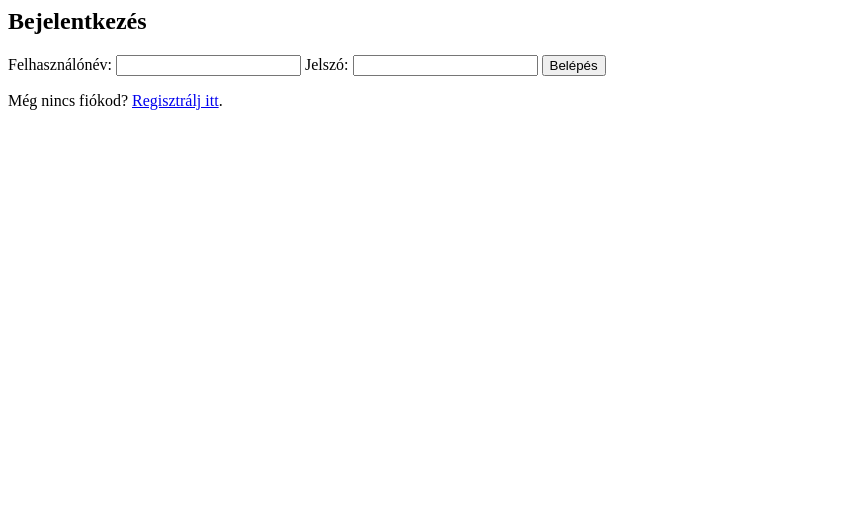
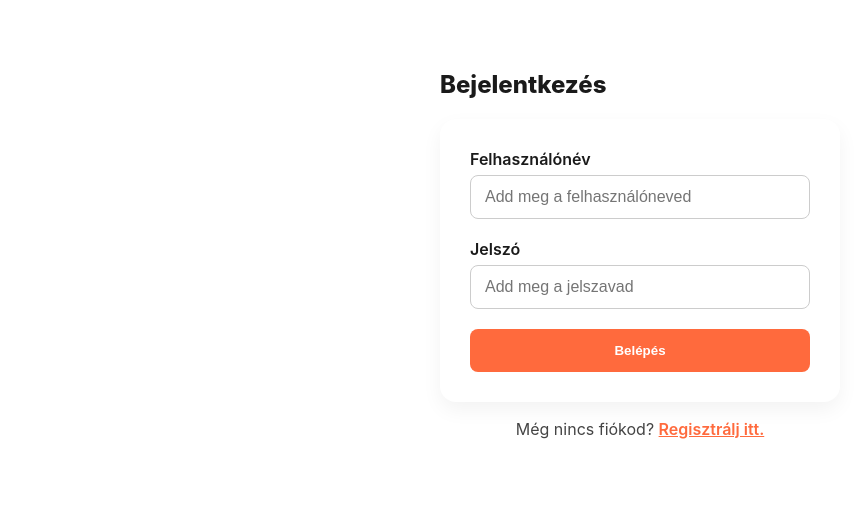
Before and after one commit to MadaraszMark/WebProgGyak, a PHP site: page /auth/login.php in a window 1280 px wide. Shown: the top 506 px of the page, without its empty margins (0-865 px from the left). Run offline with PHP 8.4, Linux system fonts and the light colour scheme.

Commit message:
update04

```diff
--- a/assets/css/style.css
+++ b/assets/css/style.css
@@ -9,14 +9,14 @@ body {
 
 h1, h2, h3 {
   font-weight: 800;
-  margin-bottom: 1rem;
+  margin-bottom: 0.6rem;
   color: #1a1a1a;
 }
 
 p {
-  font-size: 1.1rem;
+  font-size: 1rem;
   color: #444;
-  line-height: 1.6;
+  line-height: 1.5;
 }
 
 /* HERO SZEKCIÓ */
@@ -86,9 +86,8 @@ p {
   50% { transform: translateY(-10px); }
 }
 
-/* SZEKCIÓK */
 .section {
-  padding: 80px 10%;
+  padding: 50px 8%; /* 80px helyett 50px */
   background-color: #fff;
 }
 
@@ -138,29 +137,46 @@ iframe {
   box-shadow: 0 8px 20px rgba(0,0,0,0.1);
 }
 
-/* KAPCSOLAT ŰRLAP */
 .contact-form {
   background: #fff;
   padding: 30px;
   border-radius: 16px;
-  box-shadow: 0 8px 20px rgba(0,0,0,0.05);
+  box-shadow: 0 8px 20px rgba(0, 0, 0, 0.05);
+  max-width: 600px;
+  margin: 30px auto 0;
   display: flex;
   flex-direction: column;
-  gap: 15px;
-  margin-top: 30px;
+  gap: 20px;
+}
+
+.contact-form .form-group {
+  display: flex;
+  flex-direction: column;
+  gap: 6px;
+}
+
+.contact-form label {
+  font-weight: 600;
+  color: #1a1a1a;
 }
 
 .contact-form input,
 .contact-form textarea {
-  padding: 12px;
+  padding: 12px 14px;
   font-size: 1rem;
   border: 1px solid #ccc;
   border-radius: 8px;
-  resize: vertical;
+  outline: none;
+  transition: border 0.3s ease;
+}
+
+.contact-form input:focus,
+.contact-form textarea:focus {
+  border-color: #ff6a3d;
 }
 
 .contact-form button {
-  padding: 12px 24px;
+  padding: 14px 20px;
   background-color: #ff6a3d;
   color: #fff;
   border: none;
@@ -173,6 +189,7 @@ iframe {
 .contact-form button:hover {
   background-color: #e65727;
 }
+
 
 /* ÜZENETEK TÁBLÁZAT */
 .table-container {
@@ -309,3 +326,45 @@ body.dark-mode .btn.secondary:hover {
   background-color: #91cfff;
   color: #1e1e1e;
 }
+
+footer {
+  text-align: center;
+  padding: 20px 10px;
+  font-size: 0.9rem;
+  color: #777;
+  background-color: transparent;
+  margin-top: 30px;
+}
+
+footer hr {
+  margin-bottom: 16px;
+  border: none;
+  border-top: 1px solid #eee;
+}
+
+.gallery-grid {
+  display: grid;
+  grid-template-columns: repeat(auto-fit, minmax(280px, 1fr));
+  gap: 30px;
+  margin-top: 30px;
+}
+
+.gallery-item img {
+  width: 100%;
+  height: 860px; /* vagy 240px, ízlés szerint */
+  object-fit: cover;
+  object-position: center;
+  border-radius: 12px;
+  box-shadow: 0 6px 20px rgba(0, 0, 0, 0.06);
+  transition: transform 0.3s ease;
+}
+
+.gallery-item img:hover {
+  transform: scale(1.03);
+}
+
+.container {
+  max-width: 1200px;
+  margin: 0 auto;
+  padding: 0 20px;
+}
--- a/auth/login.php
+++ b/auth/login.php
@@ -13,7 +13,7 @@ if ($_SERVER['REQUEST_METHOD'] === 'POST') {
     $user = $stmt->fetch();
 
     if ($user && password_verify($password, $user['password'])) {
-        // Bejelentkezés sikeres
+        // Sikeres login
         $_SESSION['user'] = [
             'id' => $user['id'],
             'last_name' => $user['last_name'],
@@ -28,20 +28,44 @@ if ($_SERVER['REQUEST_METHOD'] === 'POST') {
 }
 ?>
 
-<h2>Bejelentkezés</h2>
+<!DOCTYPE html>
+<html lang="hu">
+<head>
+  <meta charset="UTF-8">
+  <meta name="viewport" content="width=device-width, initial-scale=1.0">
+  <title>Bejelentkezés</title>
+  <link rel="stylesheet" href="../assets/css/style.css">
+</head>
+<body>
 
-<?php if ($error): ?>
-    <p style="color:red;"><?= $error ?></p>
-<?php endif; ?>
+<section class="section" id="login">
+  <div class="container" style="max-width: 400px; margin: 0 auto;">
+    <h2>Bejelentkezés</h2>
 
-<form method="post">
-    <label>Felhasználónév:</label>
-    <input type="text" name="username" required>
+    <?php if ($error): ?>
+      <p style="color: red; font-weight: bold;"><?= htmlspecialchars($error) ?></p>
+    <?php endif; ?>
 
-    <label>Jelszó:</label>
-    <input type="password" name="password" required>
+    <form method="post" class="contact-form" style="margin-top: 20px;">
+      <div class="form-group">
+        <label for="username">Felhasználónév</label>
+        <input type="text" id="username" name="username" placeholder="Add meg a felhasználóneved" required>
+      </div>
 
-    <button type="submit">Belépés</button>
-</form>
+      <div class="form-group">
+        <label for="password">Jelszó</label>
+        <input type="password" id="password" name="password" placeholder="Add meg a jelszavad" required>
+      </div>
 
-<p>Még nincs fiókod? <a href="register.php">Regisztrálj itt</a>.</p>
+      <button type="submit" class="btn">Belépés</button>
+    </form>
+
+    <p style="margin-top: 15px; text-align: center;">
+      Még nincs fiókod?
+      <a href="register.php" style="color: #ff6a3d; font-weight: 600;">Regisztrálj itt.</a>
+    </p>
+  </div>
+</section>
+
+</body>
+</html>
--- a/templates/pages/contact.php
+++ b/templates/pages/contact.php
@@ -1,5 +1,5 @@
 <section class="section" id="contact">
-  <div class="container" data-aos="fade-up">
+  <div class="container" data-aos="fade-up" style="max-width: 600px; margin: 0 auto;">
     <h2>Kapcsolat</h2>
     <p>Írj nekünk, ha kérdésed van, vagy szeretnél ajánlatot kérni flottakezelésre vagy autóbérlésre!</p>
 
--- a/templates/pages/gallery.php
+++ b/templates/pages/gallery.php
@@ -3,6 +3,8 @@
     <h2>Galéria</h2>
     <p>Nézz körül képgalériánkban, ahol a flottánk legszebb pillanatait láthatod!</p>
 
+    <!-- Galéria rács -->
+    <div class="container">
       <div class="gallery-grid" data-aos="zoom-in" data-aos-delay="100">
         <?php
         require_once 'db.php';
@@ -20,7 +22,9 @@
         endif;
         ?>
       </div>
+    </div>
 
+    <!-- Kép feltöltő form -->
     <?php if (isset($_SESSION['user'])): ?>
       <div class="upload-form" data-aos="fade-up" data-aos-delay="200">
         <h3>Kép feltöltése</h3>
```
Also changed, not shown: auth/register.php (+60 -18 lines), uploads/680893eec9db8_bia8.jpg (added). Lines whose indentation alone changed are shown as unchanged.
